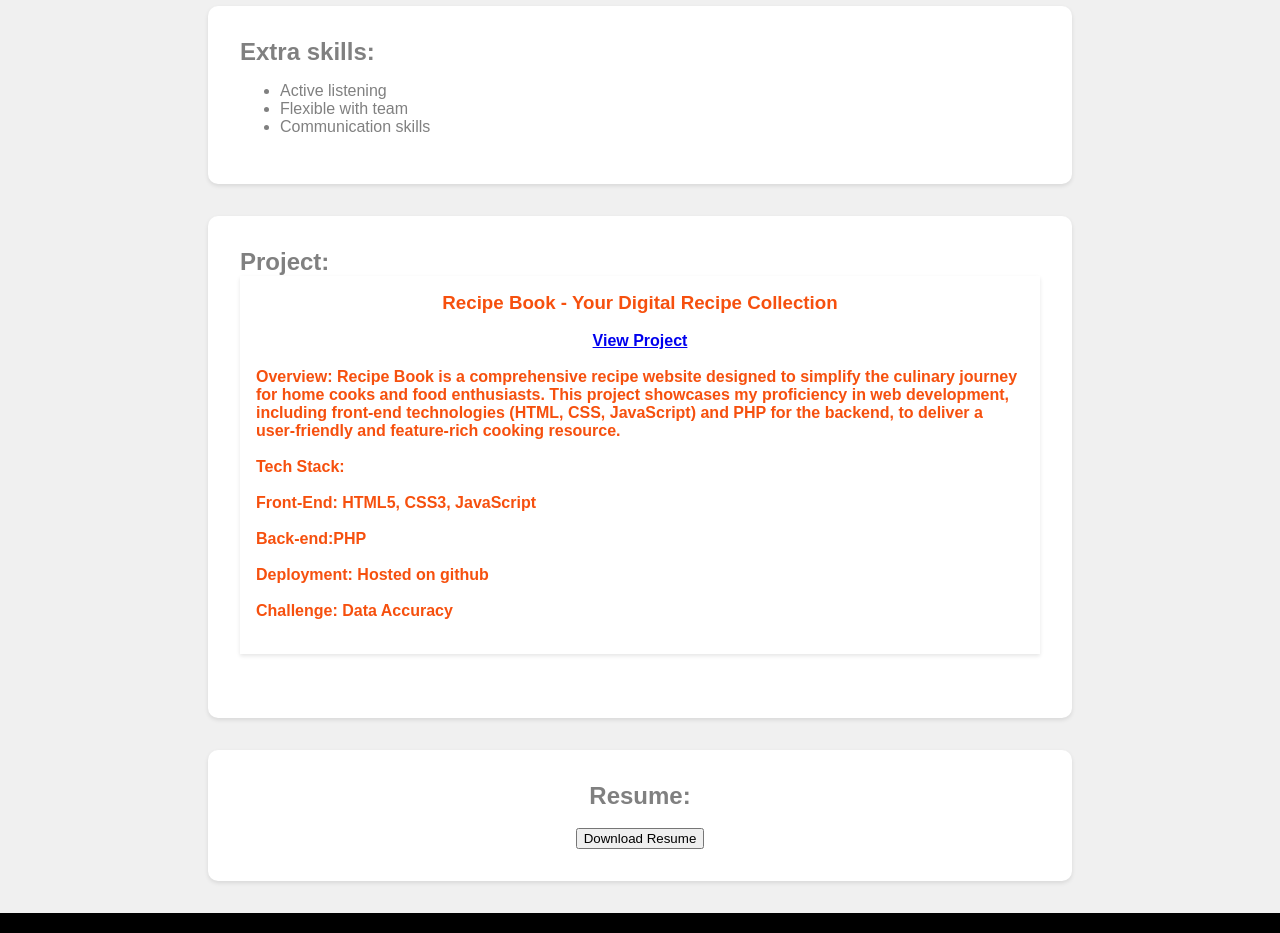
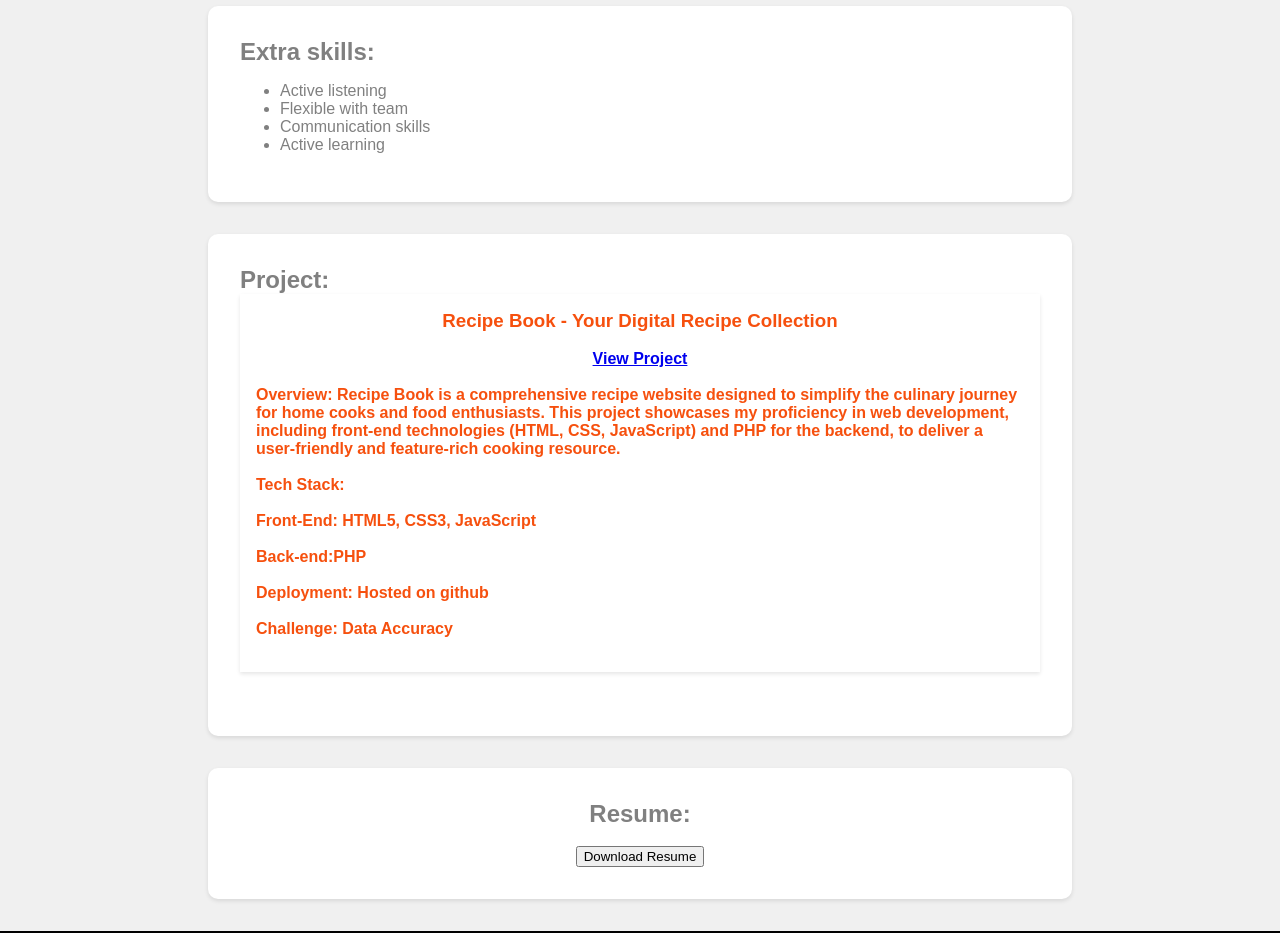
Before and after one commit to AaniJoy/DigitalPortfolio, a plain HTML site: page index.html in a window 1280 px wide. Shown: the part 980-1913 px from the top of the page. Drawn offline with Linux system fonts and the light colour scheme.

Commit message:
Update index.html

```diff
--- a/index.html
+++ b/index.html
@@ -66,6 +66,7 @@
 <li>Active listening</li>
 <li>Flexible with team</li>
 <li>Communication skills</li>
+<li>Active learning</li>
 </ul>
         </div>
     </section>
```
